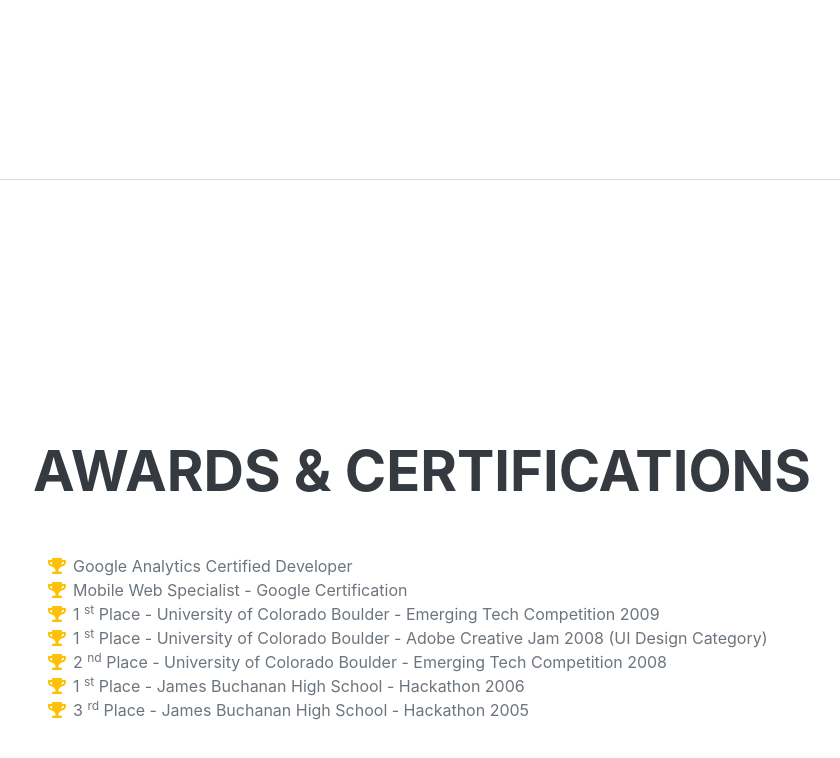
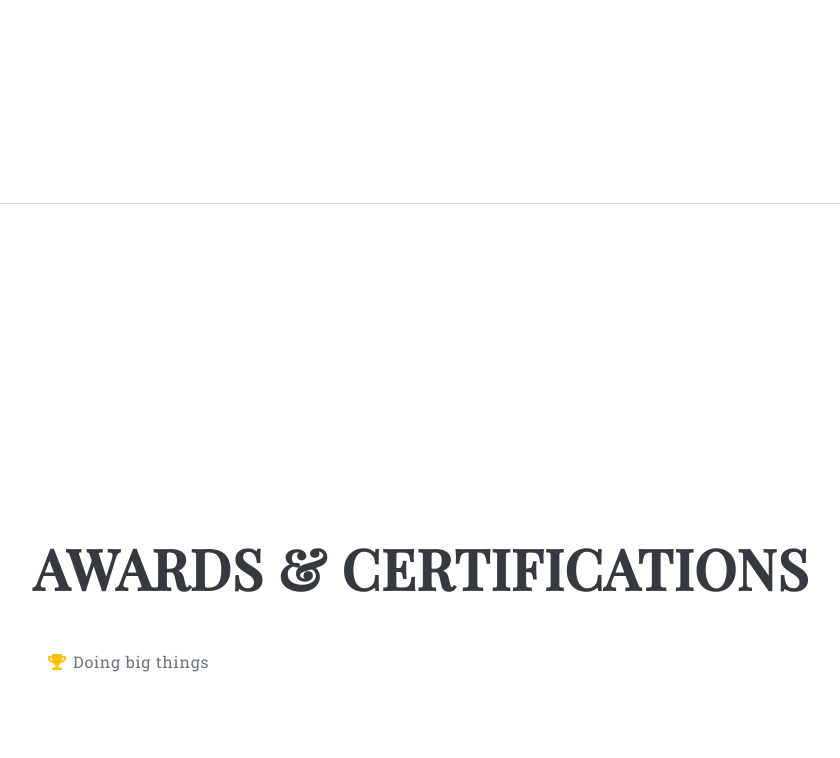
Before and after one commit to RobWiederstein/fluffy-sniffle, a plain HTML site: page index.html in a window 1280 px wide. Shown: the part 3873-4631 px from the top of the page, without its empty margins (287-1127 px from the left). Drawn offline with nearby package versions, Linux system fonts and the light colour scheme; a web font is replaced by a local one.

Commit message:
change font

```diff
--- a/index.html
+++ b/index.html
@@ -1,5 +1,6 @@
 <!DOCTYPE html>
 <html lang="en">
+
 <head>
       <meta charset="utf-8" />
       <meta name="viewport" content="width=device-width, initial-scale=1, shrink-to-fit=no" />
@@ -9,12 +10,21 @@
       <link rel="icon" type="image/x-icon" href="assets/img/favicon.ico" />
       <!-- Font Awesome icons (free version)-->
       <script src="https://use.fontawesome.com/releases/v5.15.3/js/all.js" crossorigin="anonymous"></script>
-        <!-- Google fonts-->
+      <!-- Google fonts old
       <link href="https://fonts.googleapis.com/css?family=Saira+Extra+Condensed:500,700" rel="stylesheet" type="text/css" />
       <link href="https://fonts.googleapis.com/css?family=Muli:400,400i,800,800i" rel="stylesheet" type="text/css" />
+      <link rel="preconnect" href="https://fonts.googleapis.com"> -->
+      <!-- Google fonts new -->
+      <link rel="preconnect" href="https://fonts.googleapis.com">
+      <link rel="preconnect" href="https://fonts.gstatic.com" crossorigin>
+      <link href="https://fonts.googleapis.com/css2?family=Playfair+Display:ital,wght@0,500;1,500&display=swap" rel="stylesheet">
+      <link rel="preconnect" href="https://fonts.googleapis.com">
+      <link rel="preconnect" href="https://fonts.gstatic.com" crossorigin>
+      <link href="https://fonts.googleapis.com/css2?family=Roboto+Slab&family=Roboto:ital@0;1&display=swap" rel="stylesheet">
       <!-- Core theme CSS (includes Bootstrap)-->
       <link href="css/styles.css" rel="stylesheet" />
 </head>
+
 <body id="page-top">
       <!-- Navigation-->
       <nav class="navbar navbar-expand-lg navbar-dark bg-primary fixed-top" id="sideNav">
@@ -22,7 +32,8 @@
                   <span class="d-block d-lg-none">Meg Wiederstein</span>
                   <span class="d-none d-lg-block"><img class="img-fluid img-profile rounded-circle mx-auto mb-2" src="assets/img/profile.png" alt="..." /></span>
             </a>
-            <button class="navbar-toggler" type="button" data-bs-toggle="collapse" data-bs-target="#navbarResponsive" aria-controls="navbarResponsive" aria-expanded="false" aria-label="Toggle navigation"><span class="navbar-toggler-icon"></span></button>
+            <button class="navbar-toggler" type="button" data-bs-toggle="collapse" data-bs-target="#navbarResponsive" aria-controls="navbarResponsive" aria-expanded="false" aria-label="Toggle navigation"><span
+                        class="navbar-toggler-icon"></span></button>
             <div class="collapse navbar-collapse" id="navbarResponsive">
                   <ul class="navbar-nav">
                         <li class="nav-item"><a class="nav-link js-scroll-trigger" href="#about">About</a></li>
@@ -47,7 +58,9 @@
                               214 Sycamore Street, Unit 402 | Evansville, IN 47708 | 270-555-1212
                               <a href="mailto:meg@megwiederstein.com">meg@megwiederstein.com</a>
                         </div>
-                    <p class="lead mb-5">Lorem ipsum dolor sit amet, consectetur adipiscing elit, sed do eiusmod tempor incididunt ut labore et dolore magna aliqua. Ut enim ad minim veniam, quis nostrud exercitation ullamco laboris nisi ut aliquip ex ea commodo consequat. Duis aute irure dolor in reprehenderit in voluptate velit esse cillum dolore eu fugiat nulla pariatur. Excepteur sint occaecat cupidatat non proident, sunt in culpa qui officia deserunt mollit anim id est laborum.</p>
+                        <p class="lead mb-5">Lorem ipsum dolor sit amet, consectetur adipiscing elit, sed do eiusmod tempor incididunt ut labore et dolore magna aliqua. Ut enim ad minim veniam, quis nostrud exercitation ullamco laboris nisi ut
+                              aliquip ex ea commodo consequat. Duis aute irure dolor in reprehenderit in voluptate velit esse cillum dolore eu fugiat nulla pariatur. Excepteur sint occaecat cupidatat non proident, sunt in culpa qui officia deserunt
+                              mollit anim id est laborum.</p>
                         <div class="social-icons">
                               <a class="social-icon" href="#!"><i class="fab fa-linkedin-in"></i></a>
                               <a class="social-icon" href="#!"><i class="fab fa-github"></i></a>
@@ -65,7 +78,9 @@
                               <div class="flex-grow-1">
                                     <h3 class="mb-0">Accounting Associate</h3>
                                     <div class="subheading mb-3">Ernst & Young</div>
-                            <p>Lorem ipsum dolor sit amet, consectetur adipiscing elit, sed do eiusmod tempor incididunt ut labore et dolore magna aliqua. Ut enim ad minim veniam, quis nostrud exercitation ullamco laboris nisi ut aliquip ex ea commodo consequat. Duis aute irure dolor in reprehenderit in voluptate velit esse cillum dolore eu fugiat nulla pariatur. Excepteur sint occaecat cupidatat non proident, sunt in culpa qui officia deserunt mollit anim id est laborum.</p>
+                                    <p>Lorem ipsum dolor sit amet, consectetur adipiscing elit, sed do eiusmod tempor incididunt ut labore et dolore magna aliqua. Ut enim ad minim veniam, quis nostrud exercitation ullamco laboris nisi ut aliquip ex
+                                          ea commodo consequat. Duis aute irure dolor in reprehenderit in voluptate velit esse cillum dolore eu fugiat nulla pariatur. Excepteur sint occaecat cupidatat non proident, sunt in culpa qui officia deserunt
+                                          mollit anim id est laborum.</p>
                               </div>
                               <div class="flex-shrink-0"><span class="text-primary">October 2021 - Present</span></div>
                         </div>
@@ -73,7 +88,9 @@
                               <div class="flex-grow-1">
                                     <h3 class="mb-0">Accounting Intern</h3>
                                     <div class="subheading mb-3">Ernst & Young</div>
-                            <p>Lorem ipsum dolor sit amet, consectetur adipiscing elit, sed do eiusmod tempor incididunt ut labore et dolore magna aliqua. Ut enim ad minim veniam, quis nostrud exercitation ullamco laboris nisi ut aliquip ex ea commodo consequat. Duis aute irure dolor in reprehenderit in voluptate velit esse cillum dolore eu fugiat nulla pariatur. Excepteur sint occaecat cupidatat non proident, sunt in culpa qui officia deserunt mollit anim id est laborum.</p>
+                                    <p>Lorem ipsum dolor sit amet, consectetur adipiscing elit, sed do eiusmod tempor incididunt ut labore et dolore magna aliqua. Ut enim ad minim veniam, quis nostrud exercitation ullamco laboris nisi ut aliquip ex
+                                          ea commodo consequat. Duis aute irure dolor in reprehenderit in voluptate velit esse cillum dolore eu fugiat nulla pariatur. Excepteur sint occaecat cupidatat non proident, sunt in culpa qui officia deserunt
+                                          mollit anim id est laborum.</p>
                               </div>
                               <div class="flex-shrink-0"><span class="text-primary">December 2020 - March 2021</span></div>
                         </div>
@@ -138,9 +155,13 @@
             <section class="resume-section" id="interests">
                   <div class="resume-section-content">
                         <h2 class="mb-5">Interests</h2>
-                    <p>Lorem ipsum dolor sit amet, consectetur adipiscing elit, sed do eiusmod tempor incididunt ut labore et dolore magna aliqua. Ut enim ad minim veniam, quis nostrud exercitation ullamco laboris nisi ut aliquip ex ea commodo consequat. Duis aute irure dolor in reprehenderit in voluptate velit esse cillum dolore eu fugiat nulla pariatur. Excepteur sint occaecat cupidatat non proident, sunt in culpa qui officia deserunt mollit anim id est laborum.</p>
+                        <p>Lorem ipsum dolor sit amet, consectetur adipiscing elit, sed do eiusmod tempor incididunt ut labore et dolore magna aliqua. Ut enim ad minim veniam, quis nostrud exercitation ullamco laboris nisi ut aliquip ex ea commodo
+                              consequat. Duis aute irure dolor in reprehenderit in voluptate velit esse cillum dolore eu fugiat nulla pariatur. Excepteur sint occaecat cupidatat non proident, sunt in culpa qui officia deserunt mollit anim id est
+                              laborum.</p>
                         <p>
-                          Lorem ipsum dolor sit amet, consectetur adipiscing elit, sed do eiusmod tempor incididunt ut labore et dolore magna aliqua. Ut enim ad minim veniam, quis nostrud exercitation ullamco laboris nisi ut aliquip ex ea commodo consequat. Duis aute irure dolor in reprehenderit in voluptate velit esse cillum dolore eu fugiat nulla pariatur. Excepteur sint occaecat cupidatat non proident, sunt in culpa qui officia deserunt mollit anim id est laborum.
+                              Lorem ipsum dolor sit amet, consectetur adipiscing elit, sed do eiusmod tempor incididunt ut labore et dolore magna aliqua. Ut enim ad minim veniam, quis nostrud exercitation ullamco laboris nisi ut aliquip ex ea commodo
+                              consequat. Duis aute irure dolor in reprehenderit in voluptate velit esse cillum dolore eu fugiat nulla pariatur. Excepteur sint occaecat cupidatat non proident, sunt in culpa qui officia deserunt mollit anim id est
+                              laborum.
                         </p>
                   </div>
             </section>
@@ -152,41 +173,7 @@
                         <ul class="fa-ul mb-0">
                               <li>
                                     <span class="fa-li"><i class="fas fa-trophy text-warning"></i></span>
-                            Google Analytics Certified Developer
-                        </li>
-                        <li>
-                            <span class="fa-li"><i class="fas fa-trophy text-warning"></i></span>
-                            Mobile Web Specialist - Google Certification
-                        </li>
-                        <li>
-                            <span class="fa-li"><i class="fas fa-trophy text-warning"></i></span>
-                            1
-                            <sup>st</sup>
-                            Place - University of Colorado Boulder - Emerging Tech Competition 2009
-                        </li>
-                        <li>
-                            <span class="fa-li"><i class="fas fa-trophy text-warning"></i></span>
-                            1
-                            <sup>st</sup>
-                            Place - University of Colorado Boulder - Adobe Creative Jam 2008 (UI Design Category)
-                        </li>
-                        <li>
-                            <span class="fa-li"><i class="fas fa-trophy text-warning"></i></span>
-                            2
-                            <sup>nd</sup>
-                            Place - University of Colorado Boulder - Emerging Tech Competition 2008
-                        </li>
-                        <li>
-                            <span class="fa-li"><i class="fas fa-trophy text-warning"></i></span>
-                            1
-                            <sup>st</sup>
-                            Place - James Buchanan High School - Hackathon 2006
-                        </li>
-                        <li>
-                            <span class="fa-li"><i class="fas fa-trophy text-warning"></i></span>
-                            3
-                            <sup>rd</sup>
-                            Place - James Buchanan High School - Hackathon 2005
+                                    Doing big things
                               </li>
                         </ul>
                   </div>
@@ -197,4 +184,5 @@
       <!-- Core theme JS-->
       <script src="js/scripts.js"></script>
 </body>
+
 </html>
```
Also changed, not shown: css/styles.css. Lines whose indentation alone changed are shown as unchanged.
